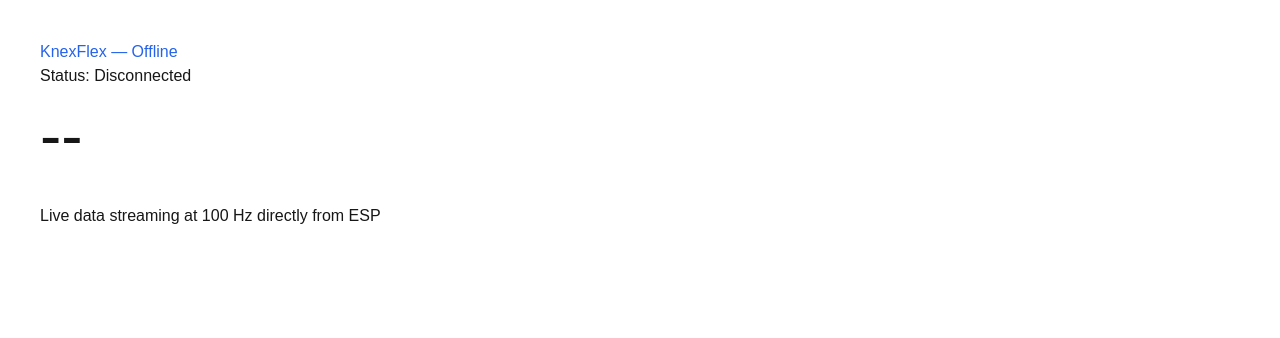
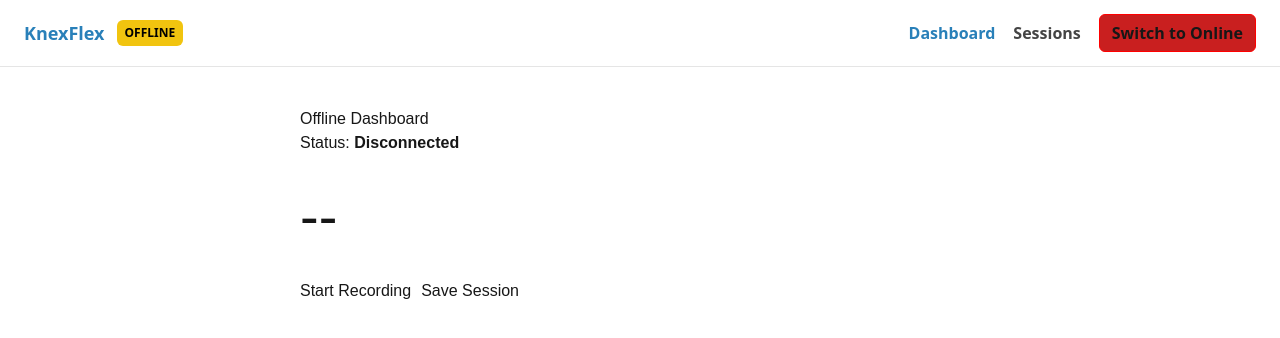
Before and after one commit to Metz893/KnexFlex_Website, a Next.js app: page /offline/dashboard in a window 1280 px wide. Shown: the top 338 px of the page. Built offline with nearby package versions, Linux system fonts and the light colour scheme; no server answers.

Commit message:
Add strict offline/online WebSocket guard

```diff
--- a/app/offline/dashboard/page.tsx
+++ b/app/offline/dashboard/page.tsx
@@ -1,47 +1,102 @@
 "use client";
 
 import { useEffect, useRef, useState } from "react";
+import NavBar from "@/app/components/NavBar";
+
+const DB_KEY = "knexflex_sessions";
+
+type Sample = { t: number; angle: number };
+type Session = { id: string; createdAt: number; data: Sample[] };
+
+function loadSessions(): Session[] {
+  return JSON.parse(localStorage.getItem(DB_KEY) || "[]");
+}
+function saveSessions(s: Session[]) {
+  localStorage.setItem(DB_KEY, JSON.stringify(s));
+}
 
 export default function OfflineDashboard() {
   const [angle, setAngle] = useState<number | null>(null);
   const [connected, setConnected] = useState(false);
+  const [recording, setRecording] = useState(false);
+  const [samples, setSamples] = useState(0);
   const wsRef = useRef<WebSocket | null>(null);
-
-  // 🔒 HARD GUARD
-  const isOffline = window.location.hostname === "192.168.4.1";
+  const bufferRef = useRef<Sample[]>([]);
+  const lastRender = useRef(0);
 
   useEffect(() => {
-    if (!isOffline) return;
-
     const ws = new WebSocket("ws://192.168.4.1:81");
     wsRef.current = ws;
 
     ws.onopen = () => setConnected(true);
-
-    ws.onmessage = (e) => {
-      const value = parseFloat(e.data);
-      if (!isNaN(value)) setAngle(value);
-    };
-
     ws.onclose = () => setConnected(false);
     ws.onerror = () => ws.close();
 
+    ws.onmessage = (e) => {
+      const a = parseFloat(e.data);
+      if (isNaN(a)) return;
+
+      const now = performance.now();
+      if (now - lastRender.current > 16) {
+        setAngle(a);
+        lastRender.current = now;
+      }
+
+      if (recording) {
+        bufferRef.current.push({ t: Date.now(), angle: a });
+        setSamples(bufferRef.current.length);
+      }
+    };
+
     return () => ws.close();
-  }, [isOffline]);
+  }, [recording]);
+
+  const start = () => {
+    bufferRef.current = [];
+    setSamples(0);
+    setRecording(true);
+  };
+
+  const stop = () => setRecording(false);
+
+  const save = () => {
+    if (!bufferRef.current.length) return;
+    const sessions = loadSessions();
+    sessions.unshift({
+      id: crypto.randomUUID(),
+      createdAt: Date.now(),
+      data: bufferRef.current,
+    });
+    saveSessions(sessions);
+    bufferRef.current = [];
+    setSamples(0);
+    alert("Session saved locally");
+  };
 
   return (
-    <div style={{ padding: 40 }}>
-      <h1 style={{ color: "#2563eb" }}>KnexFlex — Offline</h1>
+    <>
+      <NavBar />
+      <main style={{ maxWidth: 760, margin: "0 auto", padding: 40 }}>
+        <h1>Offline Dashboard</h1>
+        <p>Status: <strong>{connected ? "Connected" : "Disconnected"}</strong></p>
 
-      <p>Status: {connected ? "Connected to Device" : "Disconnected"}</p>
+        <div style={{ fontSize: 56, margin: "20px 0" }}>
+          {angle !== null ? `${angle.toFixed(2)}°` : "--"}
+        </div>
 
-      <h2 style={{ fontSize: 64 }}>
-        {angle !== null ? `${angle.toFixed(2)}°` : "--"}
-      </h2>
+        <div style={{ display: "flex", gap: 10 }}>
+          {!recording ? (
+            <button onClick={start}>Start Recording</button>
+          ) : (
+            <button onClick={stop}>Stop Recording</button>
+          )}
+          <button onClick={save} disabled={recording || !samples}>
+            Save Session
+          </button>
+        </div>
 
-      <p style={{ marginTop: 20 }}>
-        Live data streaming at 100 Hz directly from ESP
-      </p>
-    </div>
+        {recording && <p>{samples} samples recorded</p>}
+      </main>
+    </>
   );
 }
--- a/app/online/dashboard/page.tsx
+++ b/app/online/dashboard/page.tsx
@@ -1,38 +1,53 @@
 "use client";
 
+export const dynamic = "force-dynamic";
+
 import { useEffect, useState } from "react";
-import { collection, getDocs, orderBy, query } from "firebase/firestore";
+import NavBar from "@/app/components/NavBar";
+import { collection, addDoc, serverTimestamp } from "firebase/firestore";
 import { db } from "@/lib/firebase";
+
+const DB_KEY = "knexflex_sessions";
 
 export default function OnlineDashboard() {
   const [sessions, setSessions] = useState<any[]>([]);
+  const [uploading, setUploading] = useState(false);
 
   useEffect(() => {
-    const loadSessions = async () => {
-      const q = query(
-        collection(db, "sessions"),
-        orderBy("createdAt", "desc")
-      );
-      const snap = await getDocs(q);
-      setSessions(snap.docs.map((d) => ({ id: d.id, ...d.data() })));
-    };
-
-    loadSessions();
+    setSessions(JSON.parse(localStorage.getItem(DB_KEY) || "[]"));
   }, []);
 
+  const uploadAll = async () => {
+    setUploading(true);
+    const updated = [...sessions];
+
+    for (const s of updated.filter(x => !x.uploaded)) {
+      await addDoc(collection(db, "sessions"), {
+        createdAt: serverTimestamp(),
+        localCreatedAt: s.createdAt,
+        data: s.data,
+      });
+      s.uploaded = true;
+    }
+
+    localStorage.setItem(DB_KEY, JSON.stringify(updated));
+    setSessions(updated);
+    setUploading(false);
+  };
+
+  const pending = sessions.filter(s => !s.uploaded);
+
   return (
-    <div style={{ padding: 40 }}>
-      <h1 style={{ color: "#2563eb" }}>KnexFlex — Cloud</h1>
+    <>
+      <NavBar />
+      <main style={{ maxWidth: 900, margin: "0 auto", padding: 40 }}>
+        <h1>Online Dashboard</h1>
+        <p>{pending.length} sessions ready to upload</p>
 
-      <p>Stored sessions:</p>
-
-      <ul>
-        {sessions.map((s) => (
-          <li key={s.id}>
-            {s.createdAt?.toDate?.().toLocaleString?.() ?? "Session"}
-          </li>
-        ))}
-      </ul>
-    </div>
+        <button onClick={uploadAll} disabled={!pending.length || uploading}>
+          Upload Sessions
+        </button>
+      </main>
+    </>
   );
 }
```
